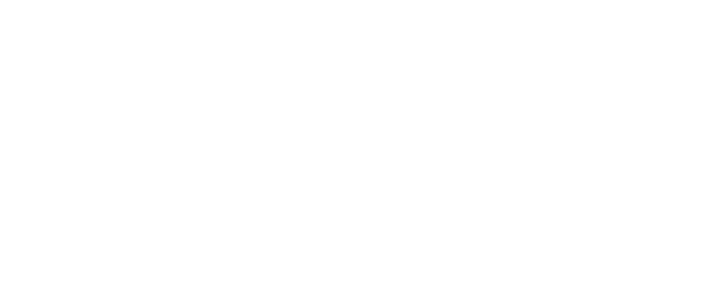
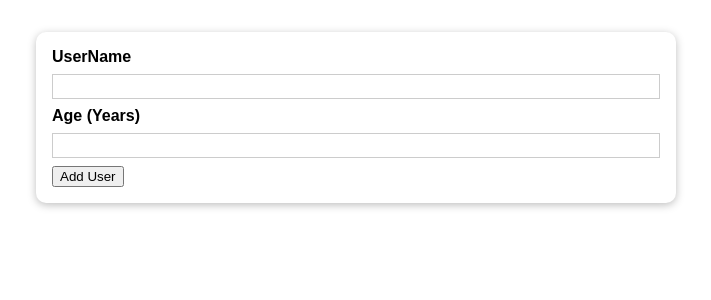
Before and after one commit to AnthonyRSpyker/Adding_Users_app, a React (Create React App) app in the folder Adding_Users/: page / in a window 1280 px wide. Shown: the top 300 px of the page, without its empty margins (284-995 px from the left). Built offline with nearby package versions, Linux system fonts and the light colour scheme.

Commit message:
added components.  Started with a User comonent with a form and inputs. Added a card component to style the overall inputs.  added styling via css module.  injected classes intot the card from the card-style sheet and the adduser styles component.

```diff
--- a/Adding_Users/package.json
+++ b/Adding_Users/package.json
@@ -6,6 +6,7 @@
     "@testing-library/jest-dom": "^4.2.4",
     "@testing-library/react": "^9.4.1",
     "@testing-library/user-event": "^7.2.1",
+    "css-loader": "^6.6.0",
     "react": "^17.0.2",
     "react-dom": "^17.0.2",
     "react-scripts": "4.0.3"
--- a/Adding_Users/src/App.js
+++ b/Adding_Users/src/App.js
@@ -1,9 +1,12 @@
 import React from 'react';
 
+import AddUser from './compononents/Users/AddUser.component'
 
 function App() {
   return (
     <div>
+
+        <AddUser />
 
     </div>
   );
--- /dev/null
+++ b/Adding_Users/src/compononents/UI/Card-styles.module.css
@@ -0,0 +1,5 @@
+.card {
+    background:white;
+    box-shadow: 0 2px 8px rgba(0,0,0,0.26);
+    border-radius: 10px;
+}
--- /dev/null
+++ b/Adding_Users/src/compononents/UI/Card.component.js
@@ -0,0 +1,11 @@
+import React from 'react'
+
+import classes from './Card-styles.module.css'
+
+const Card = (props) => {
+    return (
+        <div className={`${classes.card} ${props.className}`}>{props.children}</div>
+    )
+}
+
+export default Card
--- /dev/null
+++ b/Adding_Users/src/compononents/Users/AddUser-styles.module.css
@@ -0,0 +1,26 @@
+.input {
+    margin: 2rem auto;
+    padding: 1rem;
+    width: 90%;
+    max-width: 40rem;
+  }
+
+  .input label {
+    display: block;
+    font-weight: bold;
+    margin-bottom: 0.5rem;
+  }
+
+  .input input {
+    font: inherit;
+    display: block;
+    width: 100%;
+    border: 1px solid #ccc;
+    padding: 0.15rem;
+    margin-bottom: 0.5rem;
+  }
+
+  .input input:focus {
+    outline: none;
+    border-color: #4f005f;
+  }
--- /dev/null
+++ b/Adding_Users/src/compononents/Users/AddUser.component.js
@@ -0,0 +1,25 @@
+import React from 'react';
+
+import Card from '../UI/Card.component'
+
+import classes from './AddUser-styles.module.css'
+
+const AddUser = (props) => {
+
+    const addUserHandler = (event) => {
+        event.preventDefault()
+    }
+    return (
+    <Card className={classes.input}>
+    <form onSubmit={addUserHandler}>
+        <label htmlFor="username">UserName</label>
+        <input id="username" type="text" />
+        <label id="username">Age (Years)</label>
+        <input id="age" type="number" />
+        <button type="submit">Add User</button>
+    </form>
+    </Card>
+    )
+};
+
+export default AddUser;
```
Also changed, not shown: 1 other file (tests, documents, lock files or other folders).
